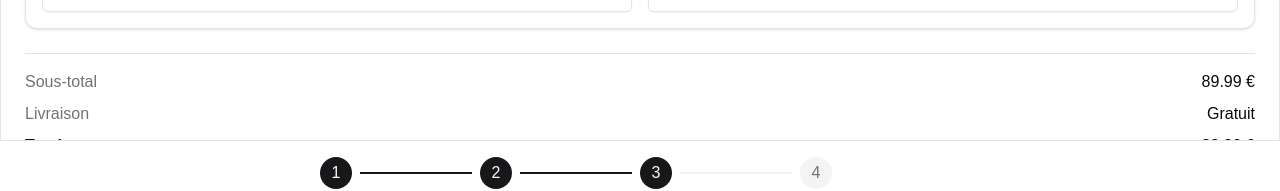
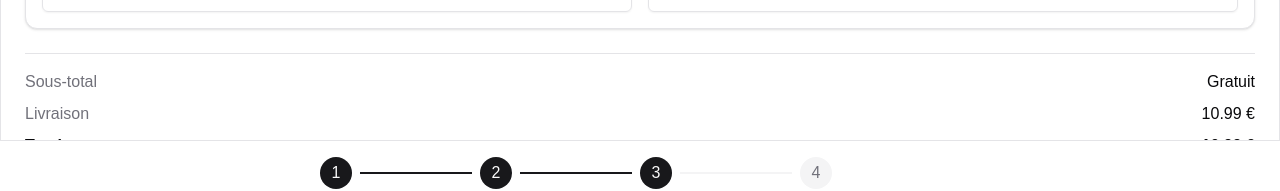
Before and after one commit to VidarDev/ECV-Digital-Strategy, a Next.js app: page /checkout/payment in a window 1280 px wide. Shown: the part 515-706 px from the top of the page. Built offline with nearby package versions, Linux system fonts and the light colour scheme.

Commit message:
refactor: :recycle: refacto

```diff
--- a/src/app/checkout/confirmation/page.tsx
+++ b/src/app/checkout/confirmation/page.tsx
@@ -45,15 +45,15 @@ export default function ConfirmationPage() {
           <div className="border-t pt-4">
             <div className="flex justify-between mb-2">
               <span className="text-muted-foreground">Sous-total</span>
-              <span>89.99 €</span>
+              <span>Gratuit</span>
             </div>
             <div className="flex justify-between mb-2">
               <span className="text-muted-foreground">Livraison</span>
-              <span>Gratuit</span>
+              <span>10.99 €</span>
             </div>
             <div className="flex justify-between font-semibold">
               <span>Total</span>
-              <span>89.99 €</span>
+              <span>10.99 €</span>
             </div>
           </div>
         </CardContent>
--- a/src/app/checkout/payment/page.tsx
+++ b/src/app/checkout/payment/page.tsx
@@ -60,15 +60,15 @@ export default function PaymentPage() {
           <div className="border-t pt-4">
             <div className="flex justify-between mb-2">
               <span className="text-muted-foreground">Sous-total</span>
-              <span>89.99 €</span>
+              <span>Gratuit</span>
             </div>
             <div className="flex justify-between mb-2">
               <span className="text-muted-foreground">Livraison</span>
-              <span>Gratuit</span>
+              <span>10.99 €</span>
             </div>
             <div className="flex justify-between font-semibold">
               <span>Total</span>
-              <span>89.99 €</span>
+              <span>10.99 €</span>
             </div>
           </div>
         </div>
```
